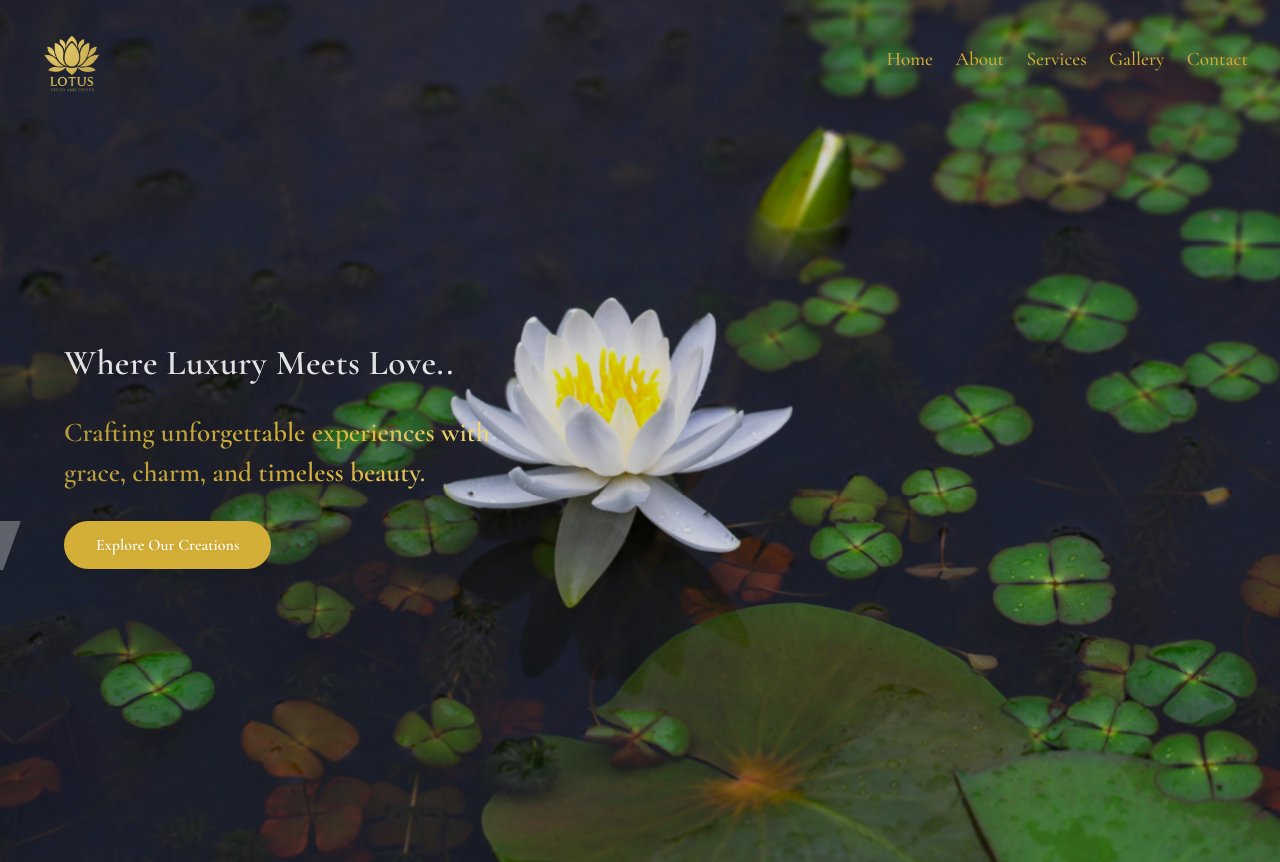
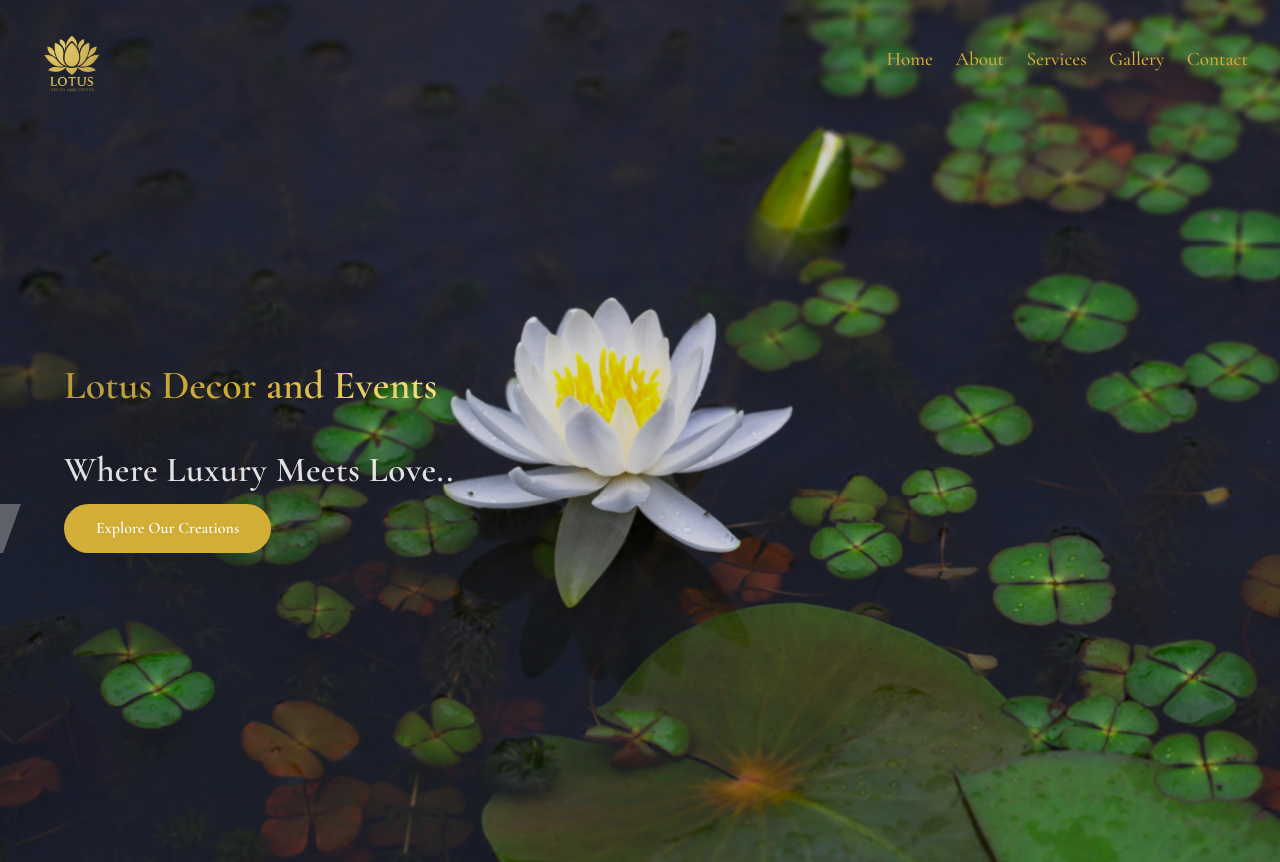
Before and after one commit to lotusdecor/ldecor_frontend, a React (Vite) app: page / in a window 1280 px wide. Shown: the top 862 px of the page. Built offline with nearby package versions, Linux system fonts and the light colour scheme.

Commit message:
home page changes

```diff
--- a/src/pages/About.jsx
+++ b/src/pages/About.jsx
@@ -2,7 +2,7 @@
 import '../styles/About.css';
 import founderImg from '../assets/founders/sneha.jpeg';
 import cofounderImg from '../assets/founders/Shwetha.jpeg';
-import about from '../assets/lotus_about6.jpeg';
+import about from '../assets/lotus_about7.jpeg';
 
 function About() {
   return (
--- a/src/pages/Home.jsx
+++ b/src/pages/Home.jsx
@@ -34,12 +34,13 @@ function Home() {
       <section className="hero">
         <img src={heroImg} alt="Luxury Wedding Decor" className="hero-img kenburns" />
         <div className="hero-content" data-aos="fade-up">
+        <p className="luxury-tagline">
+            Lotus Decor and Events
+          </p>
           <h1 className={`fade-text ${fade ? "fade-in" : "fade-out"}`}>
             {texts[textIndex]}
           </h1>
-          <p className="luxury-tagline">
-            Crafting unforgettable experiences with grace, charm, and timeless beauty.
-          </p>
+
           <Link to = "/gallery" className="cta-btn shine"> Explore Our Creations </Link>
         </div>
       </section>
--- a/src/styles/Home.css
+++ b/src/styles/Home.css
@@ -121,10 +121,10 @@ body {
 }
 
 .hero-content p.luxury-tagline {
-  width: 75%;
+  width: 100%;
   line-height: 2.5rem;
   font-family: 'Cormorant Garamond', serif;
-  font-size: 1.7rem;
+  font-size: 2.5rem;
   font-weight: 600;
   color: transparent;
   background: linear-gradient(to right, #b59b3b, #d4af37, #f9e88b);
```
Also changed, not shown: src/assets/lotus_about7.jpeg (added), 1 other file (tests, documents, lock files or other folders).
